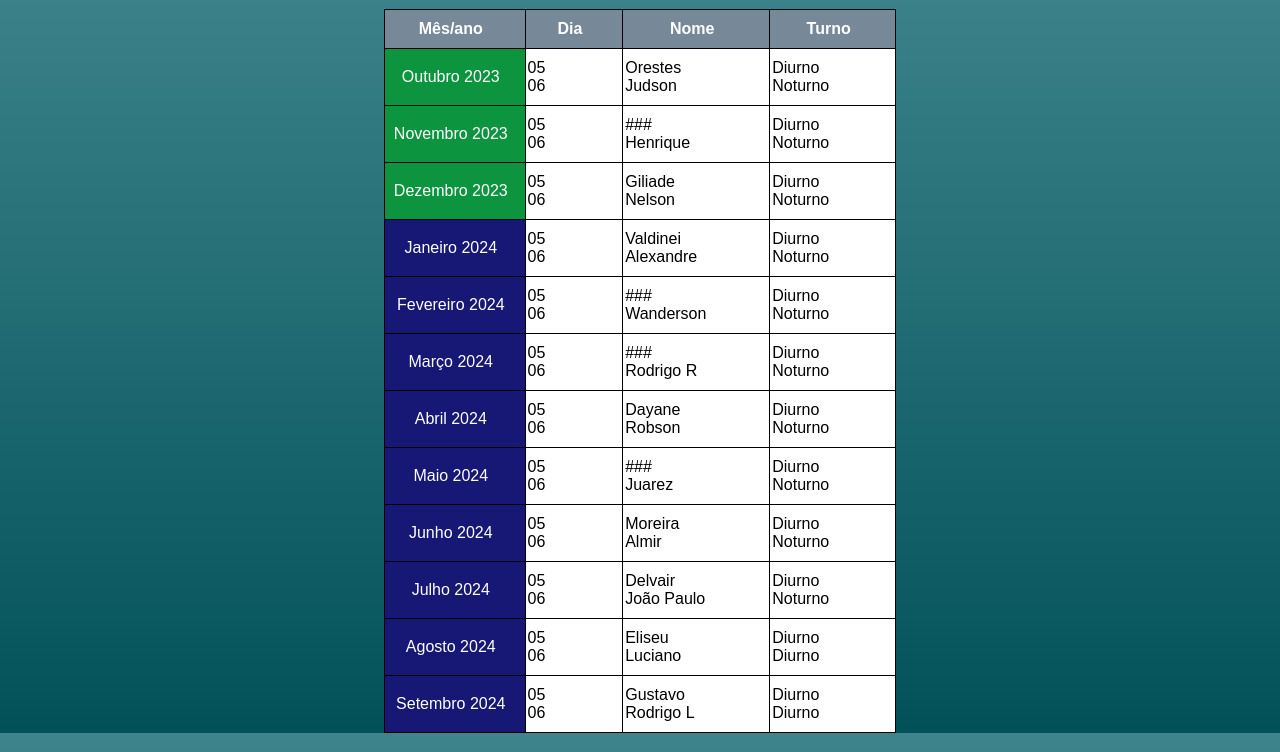
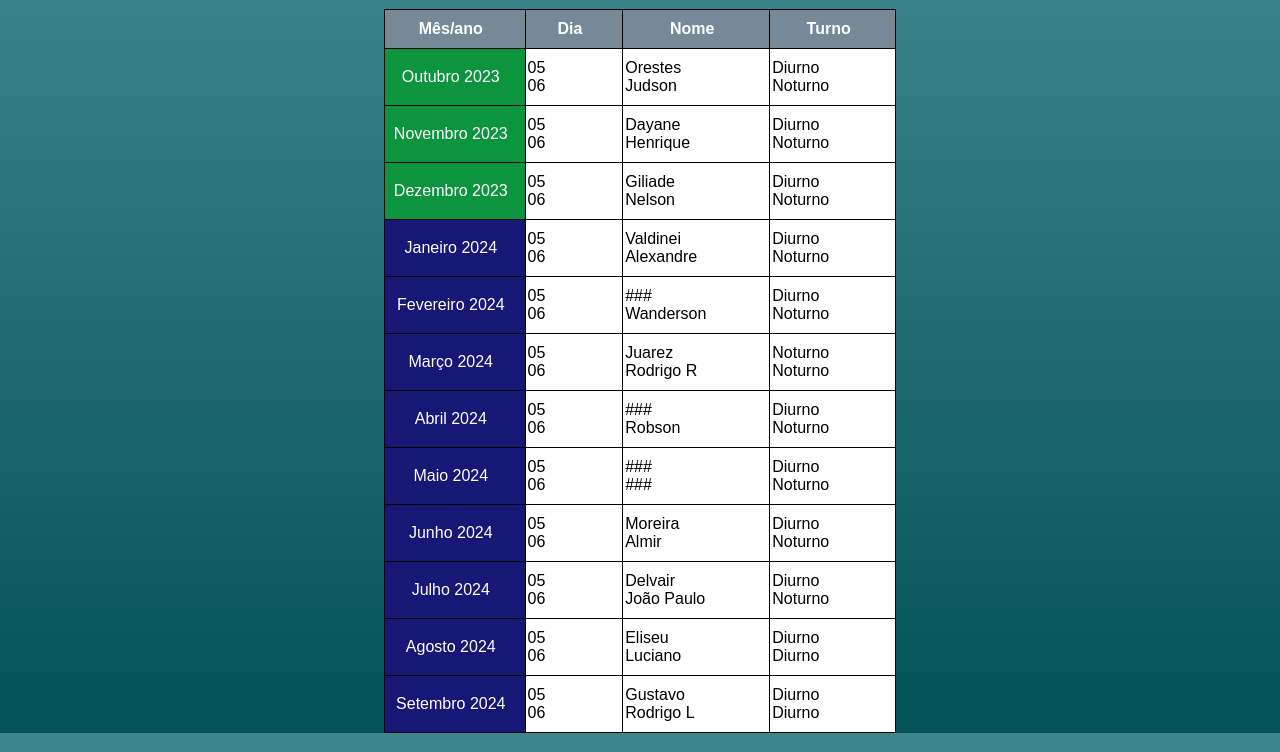
Before and after one commit to gustavohenriquedosantos/ferias-vigilantes, a plain HTML site: page index.html in a window 1280 px wide. Shown: the part 48-800 px from the top of the page. Drawn offline with Linux system fonts and the light colour scheme.

Commit message:
mudança de férias

```diff
--- a/index.html
+++ b/index.html
@@ -28,7 +28,7 @@
             <tr>
                 <td class="mes1">Novembro 2023</td>
                 <td>05<br>06</td>
-                <td>###<br>Henrique</td>
+                <td>Dayane<br>Henrique</td>
                 <td>Diurno<br>Noturno</td>
 
             </tr>
@@ -56,21 +56,21 @@
             <tr>
                 <td class="mes">Março 2024</td>
                 <td>05<br>06</td>
-                <td>###<br>Rodrigo R</td>
-                <td>Diurno<br>Noturno</td>
+                <td>Juarez<br>Rodrigo R</td>
+                <td>Noturno<br>Noturno</td>
 
             </tr>
             <tr>
                 <td class="mes">Abril 2024</td>
                 <td>05<br>06</td>
-                <td>Dayane<br>Robson</td>
+                <td>###<br>Robson</td>
                 <td>Diurno<br>Noturno</td>
 
             </tr>
             <tr>
                 <td class="mes">Maio 2024</td>
                 <td>05<br>06</td>
-                <td>###<br>Juarez</td>
+                <td>###<br>###</td>
                 <td>Diurno<br>Noturno</td>
 
             </tr>
```
